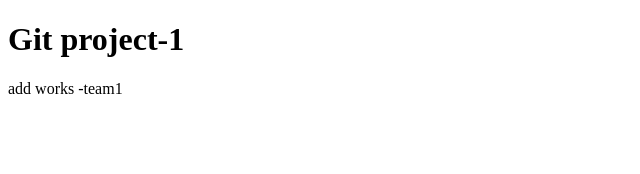
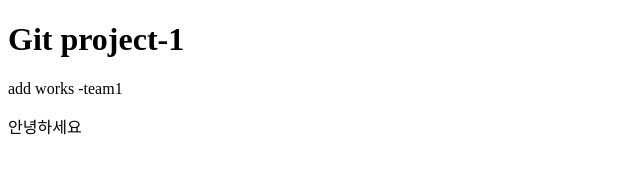
Before and after one commit to 1primavera/ezen_0605, a plain HTML site: page index.html in a window 1280 px wide. Shown: the full height of the page, 0-640 px from the left. Drawn offline with Linux system fonts and the light colour scheme.

Commit message:
feature team1 hi

```diff
--- a/index.html
+++ b/index.html
@@ -8,5 +8,6 @@
 <body>
     <h1>Git project-1</h1>
     <p>add works -team1</p>
+    <p>안녕하세요</p>
 </body>
 </html>
```
